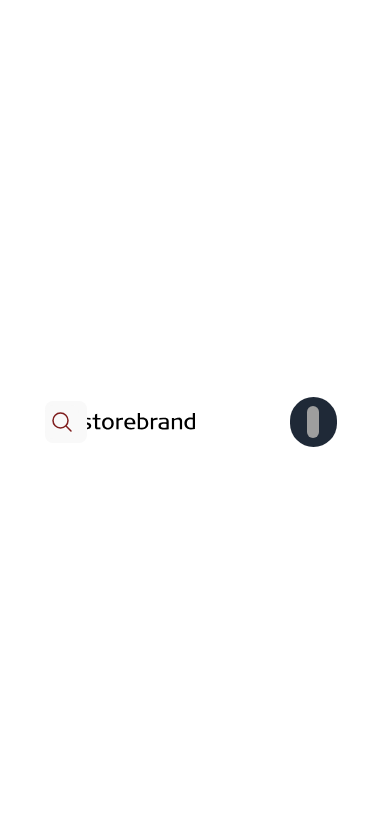
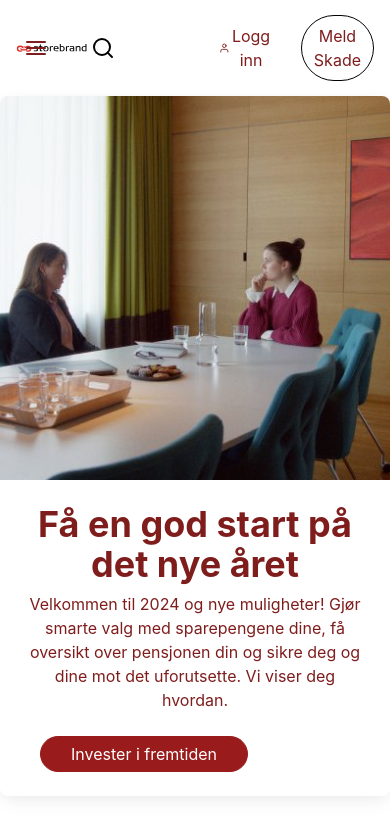
Before and after one commit to Mikaelajoelsen/storebrand-prosjekt, a React (Vite) app: page / in a window 390 px wide. Shown: the top 836 px of the page. Built offline with nearby package versions, Linux system fonts and the light colour scheme; grey boxes are pictures that could not be loaded.

Commit message:
added card to main

```diff
--- a/package.json
+++ b/package.json
@@ -14,7 +14,7 @@
     "@heroicons/react": "^2.1.1",
     "react": "^18.2.0",
     "react-dom": "^18.2.0",
-    "react-icons": "^4.11.0"
+    "react-icons": "^4.12.0"
   },
   "devDependencies": {
     "@types/react": "^18.2.15",
--- a/src/App.css
+++ b/src/App.css
@@ -1,7 +1,5 @@
 #root {
-  max-width: 1280px;
   margin: 0 auto;
-  padding: 2rem;
   text-align: center;
 }
 
--- a/src/App.jsx
+++ b/src/App.jsx
@@ -1,5 +1,7 @@
 import "./App.css";
 import Header from "./components/header";
+import Footer from "./components/footer";
+import Card from "./components/card-section";
 
 function App() {
   return (
@@ -7,7 +9,12 @@
       <div>
         <Header />
       </div>
-      <div></div>
+      <div>
+        <Footer />
+      </div>
+      <div>
+        <Card />
+      </div>
     </>
   );
 }
--- a/src/components/card-section/index.jsx
+++ b/src/components/card-section/index.jsx
@@ -0,0 +1,26 @@
+export default function Card() {
+  return (
+    <div className="flex justify-center">
+      <div className="flex flex-col items-center rounded-lg bg-white shadow-[0_2px_15px_-3px_rgba(0,0,0,0.07),0_10px_20px_-2px_rgba(0,0,0,0.04)] dark:bg-neutral-700 md:max-w-6xl md:flex-row">
+        <img
+          className="object-cover w-full rounded-t-lg h-96 md:h-auto md:w-full md:rounded-none md:rounded-l-lg"
+          src="header-image.jpeg"
+          alt=""
+        />
+        <div className="flex flex-col justify-start p-6">
+          <h5 className="mb-2 text-4xl font-bold text-red-900 dark:text-neutral-50">
+            Få en god start på det nye året
+          </h5>
+          <p className="mb-4 text-base text-red-900 dark:text-neutral-200">
+            Velkommen til 2024 og nye muligheter! Gjør smarte valg med
+            sparepengene dine, få oversikt over pensjonen din og sikre deg og
+            dine mot det uforutsette. Vi viser deg hvordan.
+          </p>
+          <button className="flex items-center justify-center mt-2 ml-4 text-white bg-red-800 border border-red-800 rounded-full font-xl w-52 h-9">
+            Invester i fremtiden
+          </button>
+        </div>
+      </div>
+    </div>
+  );
+}
--- a/src/components/footer/index.jsx
+++ b/src/components/footer/index.jsx
@@ -0,0 +1 @@
+export default function Footer() {}
--- a/src/components/header/index.jsx
+++ b/src/components/header/index.jsx
@@ -1,23 +1,6 @@
-import { useState, Fragment } from "react";
-import { Disclosure, Menu, Transition } from "@headlessui/react";
-import { Bars3Icon, XMarkIcon } from "@heroicons/react/24/outline";
-
-const SearchIcon = (
-  <svg
-    xmlns="http://www.w3.org/2000/svg"
-    fill="none"
-    viewBox="0 0 24 24"
-    strokeWidth={1.5}
-    stroke="currentColor"
-    className="w-6 h-6"
-  >
-    <path
-      strokeLinecap="round"
-      strokeLinejoin="round"
-      d="m21 21-5.197-5.197m0 0A7.5 7.5 0 1 0 5.196 5.196a7.5 7.5 0 0 0 10.607 10.607Z"
-    />
-  </svg>
-);
+import { useState } from "react";
+import { Disclosure } from "@headlessui/react";
+import { FiMenu, FiX, FiSearch, FiUser } from "react-icons/fi";
 
 const navigation = [
   { name: "Privat", href: "#", current: true },
@@ -29,72 +12,90 @@
   return classes.filter(Boolean).join(" ");
 }
 
-const SearchBar = () => {
+export default function Header() {
   const [isSearchVisible, setIsSearchVisible] = useState(false);
 
-  return (
+  const SearchBar = () => (
     <div
-      className="relative flex items-center"
+      className="relative flex items-center h-full"
       onMouseEnter={() => setIsSearchVisible(true)}
       onMouseLeave={() => setIsSearchVisible(false)}
     >
-      <button
-        type="button"
-        className="relative p-1 text-red-900 hover:text-red-900"
-      >
-        {SearchIcon}
+      <button type="button" className="relative h-full p-1">
+        <FiSearch className="w-6 h-6" />
         <span className="absolute -inset-1.5" />
         <span className="sr-only">Søk.....</span>
       </button>
       <input
         type="text"
         placeholder="Søk....."
-        className={`w-full py-2 pl-8 pr-4 border border-gray-300 focus:outline-none focus:border-red-900 ${
+        className={`w-full h-full py-2 pl-8 pr-4 border border-red-500 focus:outline-none focus:border-red-900 ${
           isSearchVisible ? "opacity-100" : "opacity-0 pointer-events-none"
         } transition-opacity duration-300 ease-in-out`}
         aria-label="Search"
       />
     </div>
   );
-};
 
-export default function Header() {
+  const LoginButtonWithIcon = () => (
+    <button
+      type="button"
+      className={classNames(
+        "flex items-center px-3 py-2 ml-4 text-red-900",
+        "hover:bg-red-100 w-1/2 hover:text-red-900 hover:border-t-4 border-red-700 rounded-none h-full justify-center"
+      )}
+    >
+      <FiUser className="ml-1 text-l" /> Logg inn
+    </button>
+  );
+
+  const MeldSkadeButton = () => (
+    <button
+      type="button"
+      className={classNames(
+        "flex items-center px-3 py-2 ml-4 text-red-900",
+        "hover:bg-gray-200 w-1/2 hover:text-red-900 border border-black rounded-full h-full justify-center"
+      )}
+    >
+      {" "}
+      Meld Skade
+    </button>
+  );
+
   return (
     <Disclosure as="nav">
       {({ open }) => (
         <>
-          <div className="px-2 mx-auto max-w-7xl sm:px-6 lg:px-8">
+          <div className="flex w-cover">
+            <div className="w-full p-4 mx-auto">
               <div className="relative flex items-center justify-between h-16">
                 <div className="absolute inset-y-0 left-0 flex items-center sm:hidden">
-                <Disclosure.Button className="relative inline-flex items-center justify-center p-2 text-red-900 hover: hover:boder focus:outline-none focus:ring-2 focus:ring-inset focus:ring-white">
-                  <span className="absolute -inset-0.5" />
+                  <Disclosure.Button className="relative inline-flex items-center justify-center h-full p-2 text-red-900 hover:border focus:outline-none focus:ring-2 focus:ring-inset focus:ring-white">
                     <span className="sr-only">Open main menu</span>
                     {open ? (
-                    <XMarkIcon className="block w-6 h-6" aria-hidden="true" />
+                      <FiX className="block h-6" aria-hidden="true" />
                     ) : (
-                    <Bars3Icon className="block w-6 h-6" aria-hidden="true" />
+                      <FiMenu className="block w-6 h-6" aria-hidden="true" />
                     )}
                   </Disclosure.Button>
                 </div>
-              <div className="flex items-center justify-center flex-1 sm:items-stretch sm:justify-start">
-                <div className="flex items-center flex-shrink-0">
+                <div className="flex items-center">
                   <img
-                    className="w-1/2"
+                    className="object-contain w-36 h-36"
                     src="/storebrand-logo.svg"
                     alt="Logo"
                   />
-                </div>
-                <div className="hidden sm:ml-6 sm:block">
-                  <div className="flex space-x-4">
+                  <div className="hidden ml-6 sm:block">
+                    <div className="flex h-full space-x-4 w-72">
                       {navigation.map((item) => (
                         <a
                           key={item.name}
                           href={item.href}
                           className={classNames(
                             item.current
-                            ? "text-red-900  hover:bg-red-100 hover:text-red-900 hover:border-t-4 border-red-700"
+                              ? "text-red-900 hover:bg-red-100 hover:text-red-900 hover:border-t-4 border-red-700"
                               : "text-red-900 hover:bg-red-100 hover:text-red-900 hover:border-t-4 border-red-700",
-                          "px-3 py-3 text-l font-bold"
+                            "px-3 py-2 text-l font-bold h-full"
                           )}
                           aria-current={item.current ? "page" : undefined}
                         >
@@ -104,73 +105,10 @@
                     </div>
                   </div>
                 </div>
-              <div className="absolute inset-y-0 right-0 flex items-center pr-2 sm:static sm:inset-auto sm:ml-6 sm:pr-0">
+                <div className="flex items-center">
                   <SearchBar />
-
-                <Menu as="div" className="relative ml-3">
-                  <div>
-                    <Menu.Button className="relative flex text-sm bg-gray-800 rounded-full focus:outline-none focus:ring-2 focus:ring-white focus:ring-offset-2 focus:ring-offset-gray-800">
-                      <span className="absolute -inset-1.5" />
-                      <span className="sr-only">Open user menu</span>
-                      <img
-                        className="w-8 h-8 rounded-full"
-                        src="https://images.unsplash.com/photo-1472099645785-5658abf4ff4e?ixlib=rb-1.2.1&ixid=eyJhcHBfaWQiOjEyMDd9&auto=format&fit=facearea&facepad=2&w=256&h=256&q=80"
-                        alt="User"
-                      />
-                    </Menu.Button>
-                  </div>
-                  <Transition
-                    as={Fragment}
-                    enter="transition ease-out duration-100"
-                    enterFrom="transform opacity-0 scale-95"
-                    enterTo="transform opacity-100 scale-100"
-                    leave="transition ease-in duration-75"
-                    leaveFrom="transform opacity-100 scale-100"
-                    leaveTo="transform opacity-0 scale-95"
-                  >
-                    <Menu.Items className="absolute right-0 z-10 w-48 py-1 mt-2 origin-top-right bg-white rounded-md shadow-lg ring-1 ring-black ring-opacity-5 focus:outline-none">
-                      <Menu.Item>
-                        {({ active }) => (
-                          <a
-                            href="#"
-                            className={classNames(
-                              active ? "bg-red-100" : "",
-                              "block px-4 py-2 text-sm text-gray-700"
-                            )}
-                          >
-                            Your Profile
-                          </a>
-                        )}
-                      </Menu.Item>
-                      <Menu.Item>
-                        {({ active }) => (
-                          <a
-                            href="#"
-                            className={classNames(
-                              active ? "bg-gray-100" : "",
-                              "block px-4 py-2 text-sm text-gray-700"
-                            )}
-                          >
-                            Settings
-                          </a>
-                        )}
-                      </Menu.Item>
-                      <Menu.Item>
-                        {({ active }) => (
-                          <a
-                            href="#"
-                            className={classNames(
-                              active ? "bg-red-100" : "",
-                              "block px-4 py-2 text-sm text-gray-700"
-                            )}
-                          >
-                            Sign out
-                          </a>
-                        )}
-                      </Menu.Item>
-                    </Menu.Items>
-                  </Transition>
-                </Menu>
+                  <LoginButtonWithIcon />
+                  <MeldSkadeButton />
                 </div>
               </div>
             </div>
@@ -184,9 +122,9 @@
                     href={item.href}
                     className={classNames(
                       item.current
-                      ? "bg-gray-900 text-red-200"
-                      : "text-gray-300 hover:bg-gray-700 hover:text-red-300",
-                    "block rounded-md px-3 py-2 text-base font-medium"
+                        ? "bg-red-900 text-red-200"
+                        : "text-red-300 hover:bg-red-700 hover:text-red-300",
+                      "block px-3 py-2 text-base font-medium h-full"
                     )}
                     aria-current={item.current ? "page" : undefined}
                   >
@@ -195,6 +133,7 @@
                 ))}
               </div>
             </Disclosure.Panel>
+          </div>
         </>
       )}
     </Disclosure>
--- a/src/index.css
+++ b/src/index.css
@@ -5,68 +5,4 @@
   font-family: Inter, system-ui, Avenir, Helvetica, Arial, sans-serif;
   line-height: 1.5;
   font-weight: 400;
-
-  color-scheme: light dark;
-  color: rgba(255, 255, 255, 0.87);
-  background-color: #242424;
-
-  font-synthesis: none;
-  text-rendering: optimizeLegibility;
-  -webkit-font-smoothing: antialiased;
-  -moz-osx-font-smoothing: grayscale;
-  -webkit-text-size-adjust: 100%;
 }
-
-a {
-  font-weight: 500;
-  color: #646cff;
-  text-decoration: inherit;
-}
-a:hover {
-  color: #535bf2;
-}
-
-body {
-  margin: 0;
-  display: flex;
-  place-items: center;
-  min-width: 320px;
-  min-height: 100vh;
-}
-
-h1 {
-  font-size: 3.2em;
-  line-height: 1.1;
-}
-
-button {
-  border-radius: 8px;
-  border: 1px solid transparent;
-  padding: 0.6em 1.2em;
-  font-size: 1em;
-  font-weight: 500;
-  font-family: inherit;
-  background-color: #1a1a1a;
-  cursor: pointer;
-  transition: border-color 0.25s;
-}
-button:hover {
-  border-color: #646cff;
-}
-button:focus,
-button:focus-visible {
-  outline: 4px auto -webkit-focus-ring-color;
-}
-
-@media (prefers-color-scheme: light) {
-  :root {
-    color: #213547;
-    background-color: #ffffff;
-  }
-  a:hover {
-    color: #747bff;
-  }
-  button {
-    background-color: #f9f9f9;
-  }
-}
```
Also changed, not shown: public/forsidebilde.jpeg (added), 1 other file (tests, documents, lock files or other folders). Lines whose indentation alone changed are shown as unchanged.
